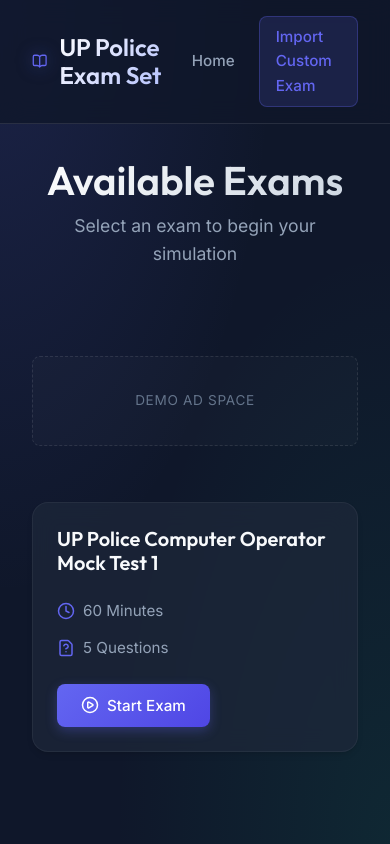
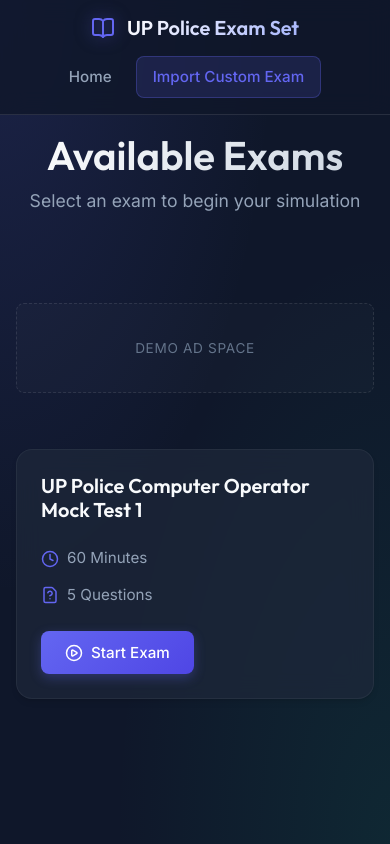
Before and after one commit to AnonymousSudh/up-police-computer-exam-set, a React (Vite) app: page / in a window 390 px wide. Built offline with nearby package versions, Linux system fonts and the light colour scheme.

Commit message:
style: add standard background-clip, mobile responsiveness, meta tags, and start script

```diff
--- a/index.html
+++ b/index.html
@@ -2,11 +2,16 @@
 <html lang="en">
   <head>
     <meta charset="UTF-8" />
-    <link rel="icon" type="image/svg+xml" href="/vite.svg" />
+    <link rel="icon" type="image/svg+xml" href="/favicon.svg" />
     <meta name="viewport" content="width=device-width, initial-scale=1.0" />
     <title>UP Police Computer Operator Exam Setup</title>
+    <meta name="description" content="A comprehensive exam simulator for the UP Police Computer Operator exam. Practice with real exam patterns, timings, and detailed result analysis." />
+    <meta name="theme-color" content="#0f172a" />
+    <meta property="og:title" content="UP Police Computer Operator Exam Setup" />
+    <meta property="og:description" content="A comprehensive exam simulator for the UP Police Computer Operator exam." />
+    <meta property="og:type" content="website" />
 
-    <!-- Google AdSense Script -->
+    <!-- Google AdSense Script (Replace XXXXXXXX with your actual client ID in production) -->
     <script async src="https://pagead2.googlesyndication.com/pagead/js/adsbygoogle.js?client=ca-pub-XXXXXXXXXXXXXXXX" crossorigin="anonymous"></script>
   </head>
   <body>
--- a/package.json
+++ b/package.json
@@ -4,6 +4,7 @@
   "version": "0.0.0",
   "type": "module",
   "scripts": {
+    "start": "vite",
     "dev": "vite",
     "build": "vite build",
     "lint": "oxlint",
--- a/src/App.css
+++ b/src/App.css
@@ -15,6 +15,7 @@
   font-size: 2.5rem;
   margin-bottom: 0.5rem;
   background: linear-gradient(135deg, #fff 0%, #cbd5e1 100%);
+  background-clip: text;
   -webkit-background-clip: text;
   -webkit-text-fill-color: transparent;
 }
--- a/src/index.css
+++ b/src/index.css
@@ -122,6 +122,7 @@ h1, h2, h3, h4, h5, h6 {
 .logo-text {
   font-size: 1.5rem;
   background: linear-gradient(135deg, #fff 0%, #a5b4fc 100%);
+  background-clip: text;
   -webkit-background-clip: text;
   -webkit-text-fill-color: transparent;
 }
@@ -289,3 +290,19 @@ button:disabled {
     display: none !important;
   }
 }
+
+@media (max-width: 768px) {
+  .header-container {
+    flex-direction: column;
+    gap: 1rem;
+    padding: 1rem;
+  }
+
+  .logo-text {
+    font-size: 1.25rem;
+  }
+
+  .main-content {
+    padding: 1rem;
+  }
+}
```
Also changed, not shown: 1 other file (tests, documents, lock files or other folders).
